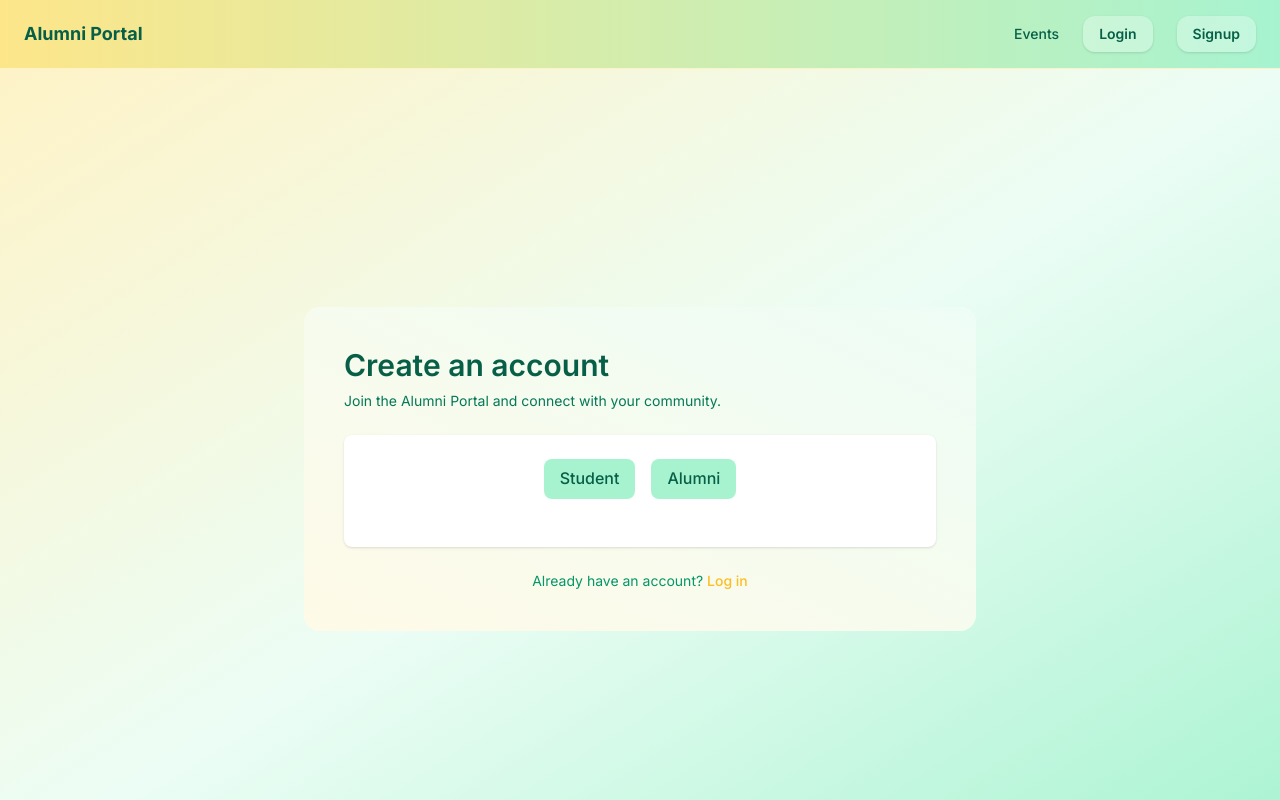
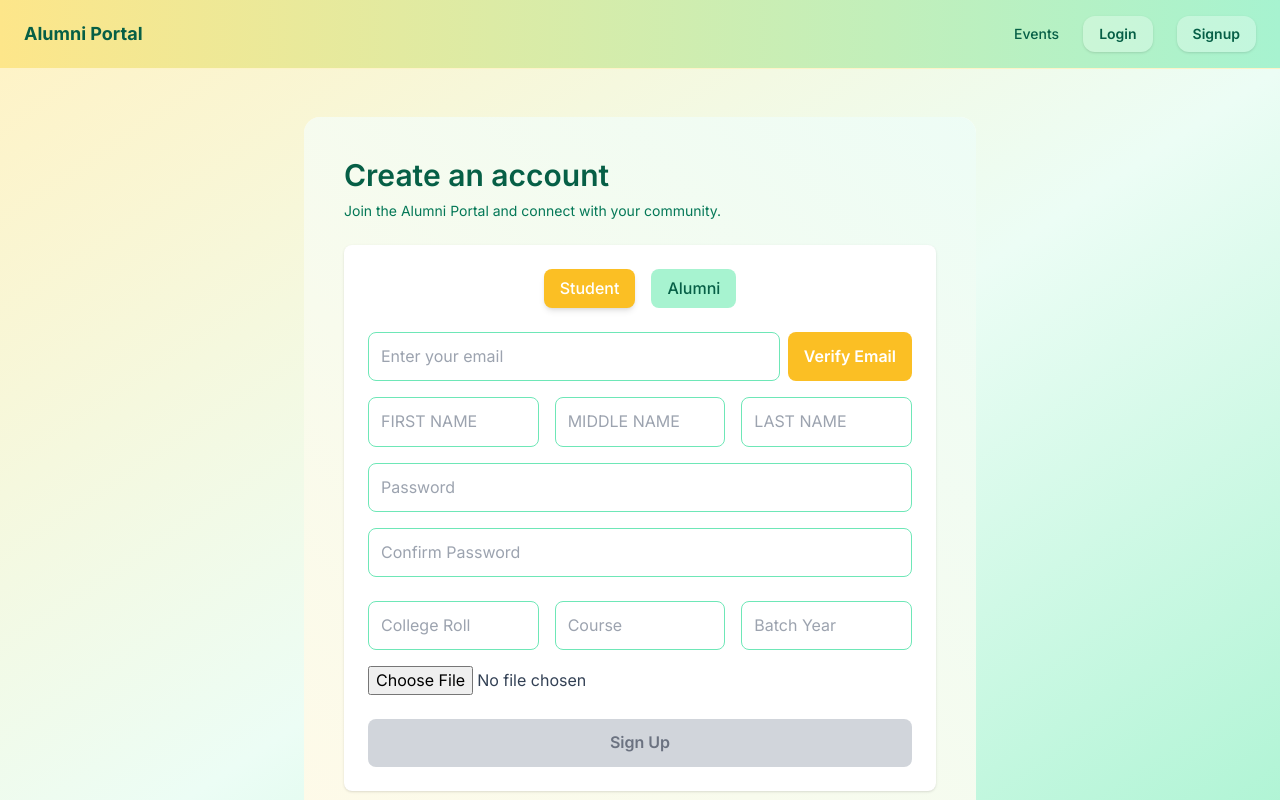
Before and after one commit to Piyush-0369/Alumni_Portal_FrontEnd, a Next.js app: page /SignupForm in a window 1280 px wide. Shown: the top 800 px of the page. Built offline with nearby package versions, Linux system fonts and the light colour scheme.

Commit message:
SignUp Form finalized

```diff
--- a/src/components/auth/SignupForm.jsx
+++ b/src/components/auth/SignupForm.jsx
@@ -5,12 +5,12 @@ import { fetchWithRefresh } from "../../utils/fetchWithRefresh";
 export default function SignupForm() {
   const router = useRouter();
 
-  const [role, setRole] = useState("");
-  const [step, setStep] = useState("email"); // "email" → "otp" → "form"
+  const [role, setRole] = useState("Student");
   const [email, setEmail] = useState("");
   const [otp, setOtp] = useState("");
   const [otpSent, setOtpSent] = useState(false);
   const [verified, setVerified] = useState(false);
+  const [previewImage, setPreviewImage] = useState(null);
 
   const [formData, setFormData] = useState({
     first_name: "",
@@ -26,15 +26,13 @@ export default function SignupForm() {
     avatar: null,
   });
   const [confirmPassword, setConfirmPassword] = useState("");
-  const [previewImage, setPreviewImage] = useState(null);
 
-  // ✅ Handle input change
+  // Handle input changes
   const handleChange = (e) => {
     const { name, value } = e.target;
     setFormData((prev) => ({ ...prev, [name]: value }));
   };
 
-  // ✅ Handle avatar upload
   const handleFileChange = (e) => {
     const file = e.target.files[0];
     if (file) {
@@ -43,13 +41,12 @@ export default function SignupForm() {
     }
   };
 
-  // ✅ Step 1: Send OTP
+  // Send OTP
   const handleSendOtp = async () => {
     if (!email) {
       alert("Please enter an email");
       return;
     }
-
     if (role === "Student" && !email.endsWith("@college.edu")) {
       alert("Please use your valid college email ID");
       return;
@@ -62,27 +59,25 @@ export default function SignupForm() {
         body: JSON.stringify({ email }),
       });
 
+      if (res.ok) {
+        setOtpSent(true);
+        alert("OTP sent to " + email);
+      } else {
         const data = await res.json();
-      if (res.ok && data.success) {
-        setOtpSent(true);
-        setStep("otp");
-        alert("✅ OTP sent to " + email);
-      } else {
         alert(data.message || "Failed to send OTP");
       }
     } catch (err) {
       console.error(err);
-      alert("Server error while sending OTP");
+      alert("Failed to send OTP");
     }
   };
 
-  // ✅ Step 2: Verify OTP
+  // Verify OTP
   const handleVerifyOtp = async () => {
     if (!otp) {
       alert("Please enter OTP");
       return;
     }
-
     try {
       const res = await fetchWithRefresh("http://localhost:4000/api/v1/otp/verify", {
         method: "POST",
@@ -91,30 +86,24 @@ export default function SignupForm() {
       });
 
       const data = await res.json();
-      if (res.ok && data.success) {
+      if (res.ok) {
         setVerified(true);
-        setStep("form");
         alert("✅ Email verified successfully!");
       } else {
-        alert(data.message || "❌ OTP does not match.");
+        alert(data.message || "❌ OTP verification failed.");
       }
     } catch (err) {
       console.error(err);
-      alert("Verification failed. Please try again.");
+      alert("Verification failed");
     }
   };
 
-  const handleResendOtp = async () => {
-    if (!email) {
-      alert("Enter email before resending OTP");
+  const handleSubmit = async (e) => {
+    e.preventDefault();
+    if (!verified) {
+      alert("Please verify your email before signing up.");
       return;
     }
-    await handleSendOtp(); // just reuse send API
-  };
-
-  // ✅ Step 3: Submit final form (unchanged)
-  const handleSubmit = async (e) => {
-    e.preventDefault();
     if (formData.password !== confirmPassword) {
       alert("Passwords do not match!");
       return;
@@ -141,12 +130,11 @@ export default function SignupForm() {
         alert(data.message || "Signup failed");
       }
     } catch (err) {
+      console.error(err);
       alert("Something went wrong. Please try again.");
-      console.error(err);
     }
   };
 
-  // JSX (unchanged except OTP parts already integrated above)
   return (
     <form
       onSubmit={handleSubmit}
@@ -158,60 +146,51 @@ export default function SignupForm() {
           <button
             key={r}
             type="button"
-            onClick={() => !verified && setRole(r)}
-            disabled={verified}
+            onClick={() => setRole(r)}
             className={`px-4 py-2 rounded-lg font-medium transition
               ${role === r
                 ? "bg-amber-400 text-white shadow-md"
                 : "bg-emerald-200 text-emerald-800 hover:bg-emerald-300"
-              }
-              ${verified ? "opacity-50 cursor-not-allowed" : ""}`}
+              }`}
           >
             {r}
           </button>
         ))}
       </div>
 
-      {/* Step 1: Email */}
-      {step === "email" && role && (
-        <>
+      {/* Email + Verify */}
+      <div className="flex gap-2 mb-4">
         <input
           type="email"
           placeholder="Enter your email"
           value={email}
           onChange={(e) => setEmail(e.target.value)}
-            className="w-full mb-4 p-3 border border-emerald-300 rounded-lg focus:ring-2 focus:ring-emerald-400"
+          disabled={verified}
+          className="flex-1 p-3 border border-emerald-300 rounded-lg focus:ring-2 focus:ring-emerald-400"
           required
         />
+        {!verified && (
           <button
             type="button"
             onClick={handleSendOtp}
-            className="w-full py-3 rounded-lg bg-amber-400 text-white font-semibold hover:bg-amber-500 transition-colors"
+            className="px-4 py-2 rounded-lg bg-amber-400 text-white font-semibold hover:bg-amber-500 transition-colors"
           >
-            Send OTP
+            {otpSent ? "Resend OTP" : "Verify Email"}
           </button>
-        </>
         )}
+      </div>
 
-      {/* Step 2: OTP */}
-      {step === "otp" && (
-        <>
+      {/* OTP Field */}
+      {otpSent && !verified && (
+        <div className="flex gap-2 mb-4">
           <input
             type="text"
             placeholder="Enter OTP"
             value={otp}
             onChange={(e) => setOtp(e.target.value)}
-            className="w-full mb-4 p-3 border border-emerald-300 rounded-lg focus:ring-2 focus:ring-emerald-400"
+            className="flex-1 p-3 border border-emerald-300 rounded-lg focus:ring-2 focus:ring-emerald-400"
             required
           />
-          <div className="flex justify-between">
-            <button
-              type="button"
-              onClick={handleResendOtp}
-              className="px-4 py-2 rounded-lg bg-gray-200 text-gray-800 hover:bg-gray-300 transition"
-            >
-              Resend OTP
-            </button>
           <button
             type="button"
             onClick={handleVerifyOtp}
@@ -220,16 +199,135 @@ export default function SignupForm() {
             Verify OTP
           </button>
         </div>
-        </>
       )}
 
-      {/* Step 3: Form → stays the same */}
-      {step === "form" && verified && (
-        <>
-          {/* Your existing form fields remain unchanged */}
-          {/* ... */}
-        </>
+      {/* Names */}
+      <div className="grid grid-cols-3 gap-4 mb-4">
+        {["first_name", "middle_name", "last_name"].map((field, idx) => (
+          <input
+            key={idx}
+            type="text"
+            name={field}
+            placeholder={field.replace("_", " ").toUpperCase()}
+            value={formData[field]}
+            onChange={handleChange}
+            className="w-full p-3 border border-emerald-300 rounded-lg focus:ring-2 focus:ring-emerald-400"
+            required={field !== "middle_name"}
+          />
+        ))}
+      </div>
+
+      {/* Passwords */}
+      <input
+        type="password"
+        name="password"
+        placeholder="Password"
+        value={formData.password}
+        onChange={handleChange}
+        className="w-full mb-4 p-3 border border-emerald-300 rounded-lg focus:ring-2 focus:ring-emerald-400"
+        required
+      />
+      <input
+        type="password"
+        placeholder="Confirm Password"
+        value={confirmPassword}
+        onChange={(e) => setConfirmPassword(e.target.value)}
+        className="w-full mb-6 p-3 border border-emerald-300 rounded-lg focus:ring-2 focus:ring-emerald-400"
+        required
+      />
+
+      {/* Role-specific */}
+      {role === "Student" && (
+        <div className="grid grid-cols-3 gap-4 mb-4">
+          <input
+            type="text"
+            name="college_roll"
+            placeholder="College Roll"
+            value={formData.college_roll}
+            onChange={handleChange}
+            className="p-3 border border-emerald-300 rounded-lg focus:ring-2 focus:ring-emerald-400"
+            required
+          />
+          <input
+            type="text"
+            name="course"
+            placeholder="Course"
+            value={formData.course}
+            onChange={handleChange}
+            className="p-3 border border-emerald-300 rounded-lg focus:ring-2 focus:ring-emerald-400"
+            required
+          />
+          <input
+            type="number"
+            name="batch_year"
+            placeholder="Batch Year"
+            value={formData.batch_year}
+            onChange={handleChange}
+            className="p-3 border border-emerald-300 rounded-lg focus:ring-2 focus:ring-emerald-400"
+            required
+          />
+        </div>
       )}
+
+      {role === "Alumni" && (
+        <div className="grid grid-cols-3 gap-4 mb-4">
+          <input
+            type="text"
+            name="degree"
+            placeholder="Degree"
+            value={formData.degree}
+            onChange={handleChange}
+            className="p-3 border border-emerald-300 rounded-lg focus:ring-2 focus:ring-emerald-400"
+            required
+          />
+          <input
+            type="text"
+            name="department"
+            placeholder="Department"
+            value={formData.department}
+            onChange={handleChange}
+            className="p-3 border border-emerald-300 rounded-lg focus:ring-2 focus:ring-emerald-400"
+            required
+          />
+          <input
+            type="number"
+            name="batch_year"
+            placeholder="Batch Year"
+            value={formData.batch_year}
+            onChange={handleChange}
+            className="p-3 border border-emerald-300 rounded-lg focus:ring-2 focus:ring-emerald-400"
+            required
+          />
+        </div>
+      )}
+
+      {/* Avatar */}
+      <input
+        type="file"
+        accept="image/*"
+        onChange={handleFileChange}
+        className="w-full mb-6"
+      />
+      {previewImage && (
+        <img
+          src={previewImage}
+          alt="Profile Preview"
+          className="h-20 w-20 object-cover rounded-full border mb-4"
+        />
+      )}
+
+      {/* Submit */}
+      <button
+        type="submit"
+        disabled={!verified}
+        className={`w-full py-3 rounded-lg font-semibold transition-colors
+          ${verified
+            ? "bg-amber-400 text-white hover:bg-amber-500"
+            : "bg-gray-300 text-gray-500 cursor-not-allowed"
+          }`}
+      >
+        Sign Up
+      </button>
     </form>
   );
 }
```
Lines whose indentation alone changed are shown as unchanged.
